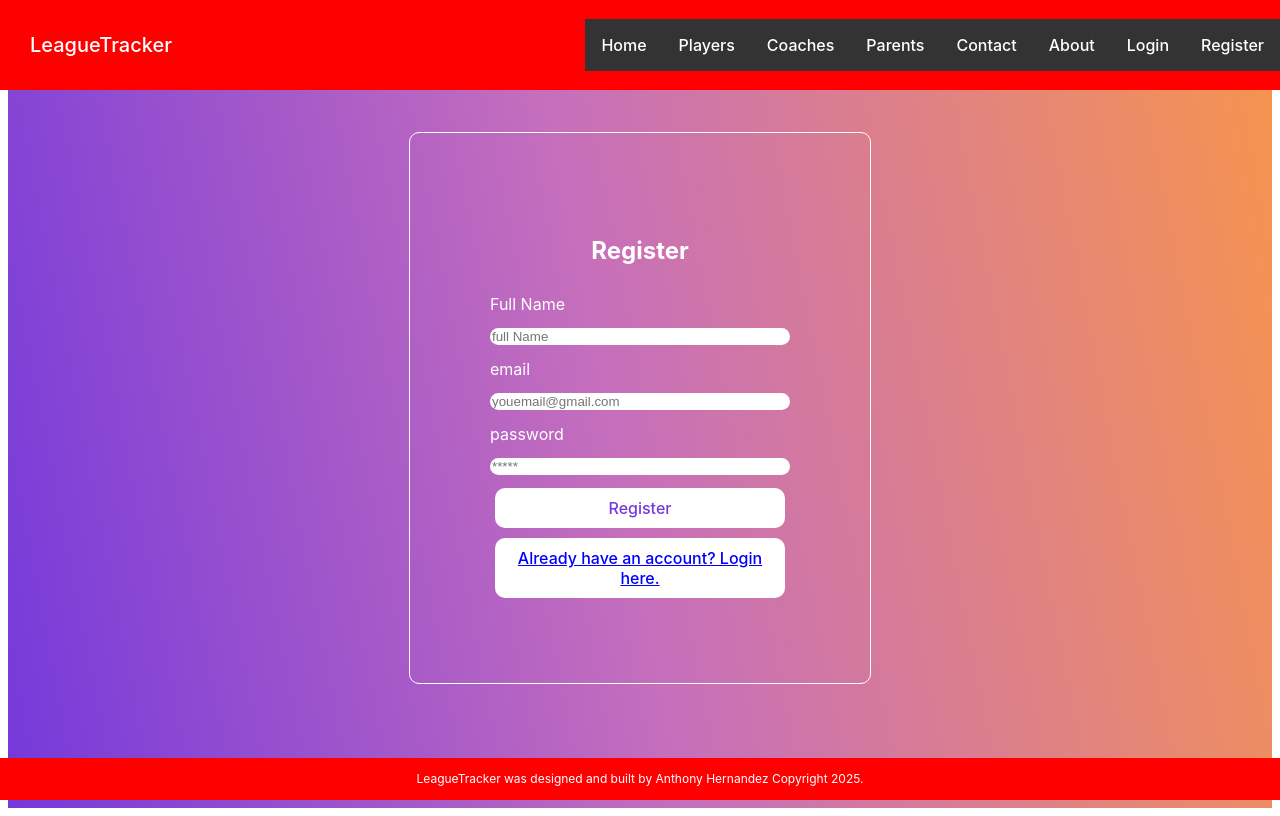
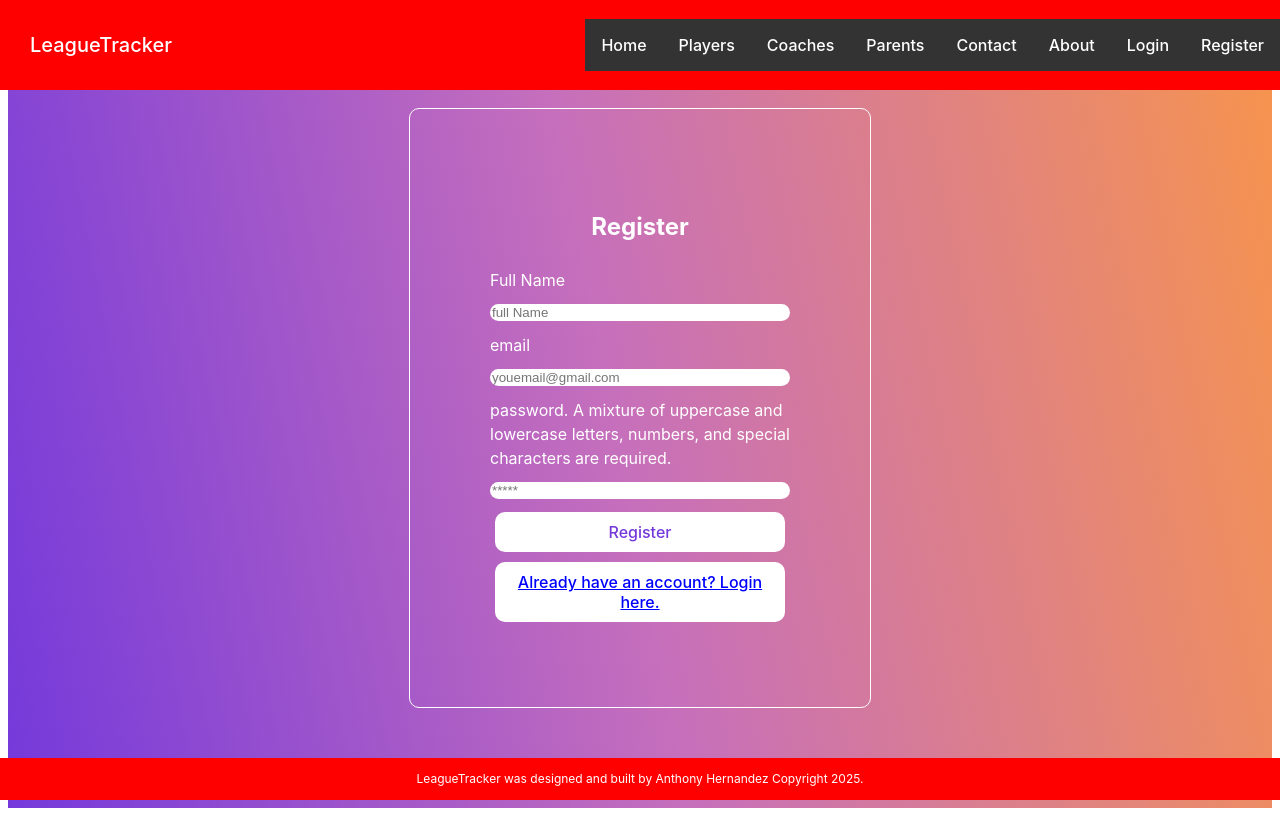
Before and after one commit to tonyh2323/leaguetracker, a React (Vite) app: page /Register in a window 1280 px wide. Built offline with nearby package versions, Linux system fonts and the light colour scheme.

Commit message:
validation is nowon register screen only

```diff
--- a/src/Login.jsx
+++ b/src/Login.jsx
@@ -13,19 +13,7 @@ export  const Login = (props) =>{
 
     const handleSubmit = (e) =>{
         e.preventDefault();
-
-    const form = document.querySelector("form");
-        form.addEventListener('submit', (event) => {
-            const password = event.target.password.value;
-            if (!PasswordValidation(password)) {
-                alert('Password does not meet security criteria.');
-                event.preventDefault();
-            }
-        });
     }
-
-
-
 
     return (
         <div className='auth-form-container'>
@@ -33,20 +21,14 @@ export  const Login = (props) =>{
             <form className='login-form' onSubmit={handleSubmit}>
                 <label htmlFor='email'>email</label>
                 <input value={email}  onChange={(e) => setEmail(e.target.value)} type="email" placeholder="youremail@gmail.com" id="email"name="email"/>
-                <label htmlFor='password'>password</label>
+                <label htmlFor='password'>password. </label>
                 <input value={pass}  onChange={(e) => setPass(e.target.value)} type="password" placeholder="*****" id="password"name="password"/>
-                <button type="submit" onClick={PasswordValidation}>Log in</button>
+                <button type="submit" >Log in</button>
 
                 <button className="link-btn" onClick={() => navigate("/register")}> Don't have an account? Register here</button>
               </form>
         </div>
     )
-
-function PasswordValidation(pass) {
-    const regex = /^(?=.*[a-z])(?=.*[A-Z])(?=.*\d)(?=.*[@$!%*?&])[A-Za-z\d@$!%*?&]{8,}$/;
-    return regex.test(pass);
-}
-
 }
 
 
--- a/src/Register.jsx
+++ b/src/Register.jsx
@@ -13,7 +13,19 @@ export const Register = (props) =>{
         const handleSubmit = (e) =>{
             e.preventDefault();
             console.log(email);
-        }
+
+
+        const form = document.querySelector("form");
+        form.addEventListener('submit', (event) => {
+            const password = event.target.password.value;
+            if (!PasswordValidation(password)) {
+                alert('Password does not meet security criteria.');
+                event.preventDefault();
+            }
+        });
+
+    }
+
     return (
         <div className='auth-form-container'>
             <h2>Register</h2>
@@ -22,9 +34,9 @@ export const Register = (props) =>{
             <input value={name} onChange={(e) => setName(e.target.value)} name='name' id='name' placeholder='full Name'/>
             <label htmlFor='email'>email</label>
             <input value={email} onChange={(e) => setEmail(e.target.value)} type="email" placeholder="youemail@gmail.com" id="email"name="email"/>
-            <label htmlFor='password'>password</label>
+            <label htmlFor='password'>password. A mixture of uppercase and lowercase letters, numbers, and special characters are required.</label>
             <input value={pass} onChange={(e) => setPass(e.target.value)} type="password" placeholder="*****" id="password"name="password"/>
-            <button type="Submit">Register</button>
+            <button type="Submit" onClick={PasswordValidation}>Register</button>
             <button className="link-btn" onClick={() => navigate("/login")}>Already have an account? Login here.</button>
 
         </form>
@@ -32,5 +44,12 @@ export const Register = (props) =>{
 
         </div>
     )
+
+
+        function PasswordValidation(pass) {
+            const regex = /^(?=.*[a-z])(?=.*[A-Z])(?=.*\d)(?=.*[@$!%*?&])[A-Za-z\d@$!%*?&]{8,}$/;
+            return regex.test(pass);
         }
-        export default Register
+
+}
+        export default Register;
```
